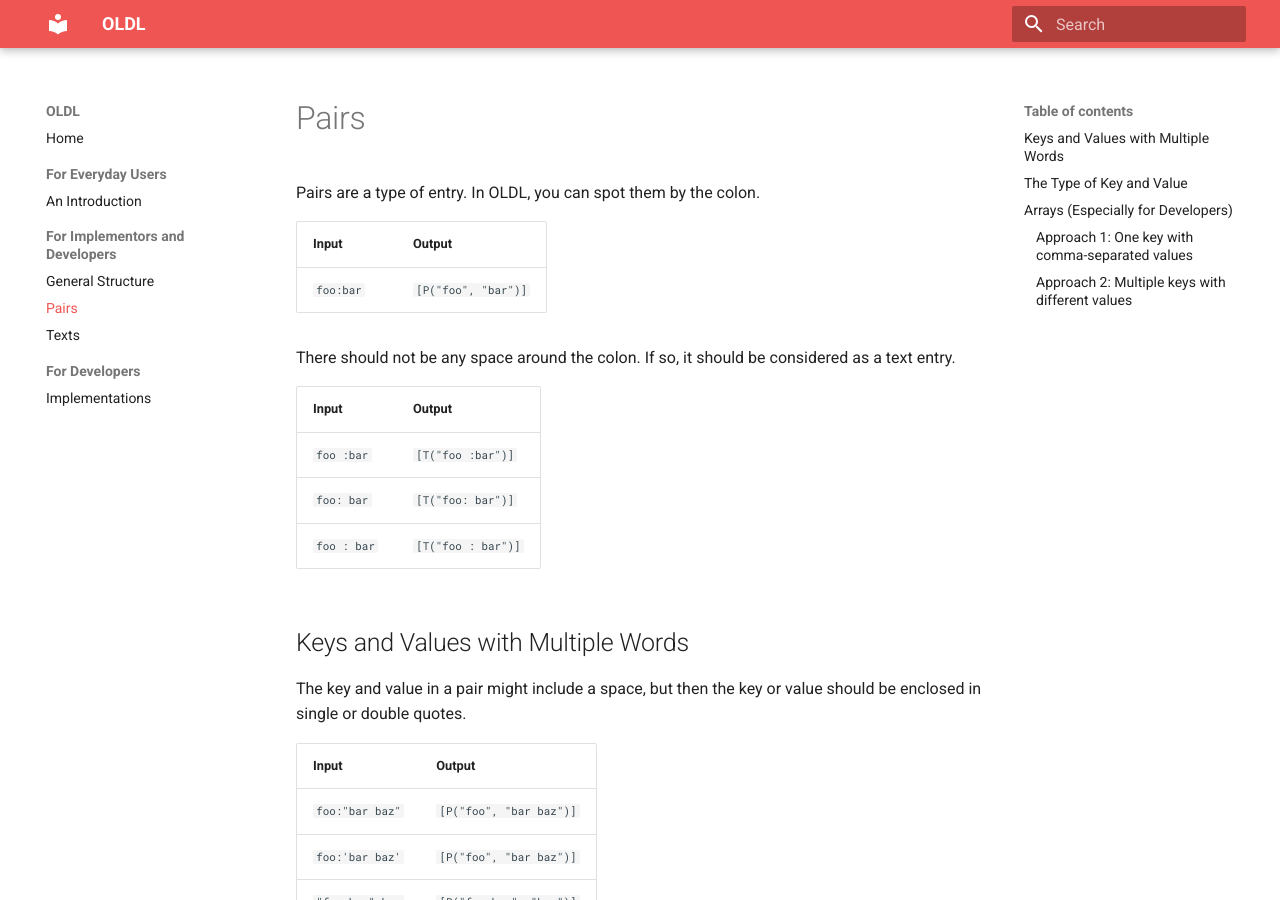
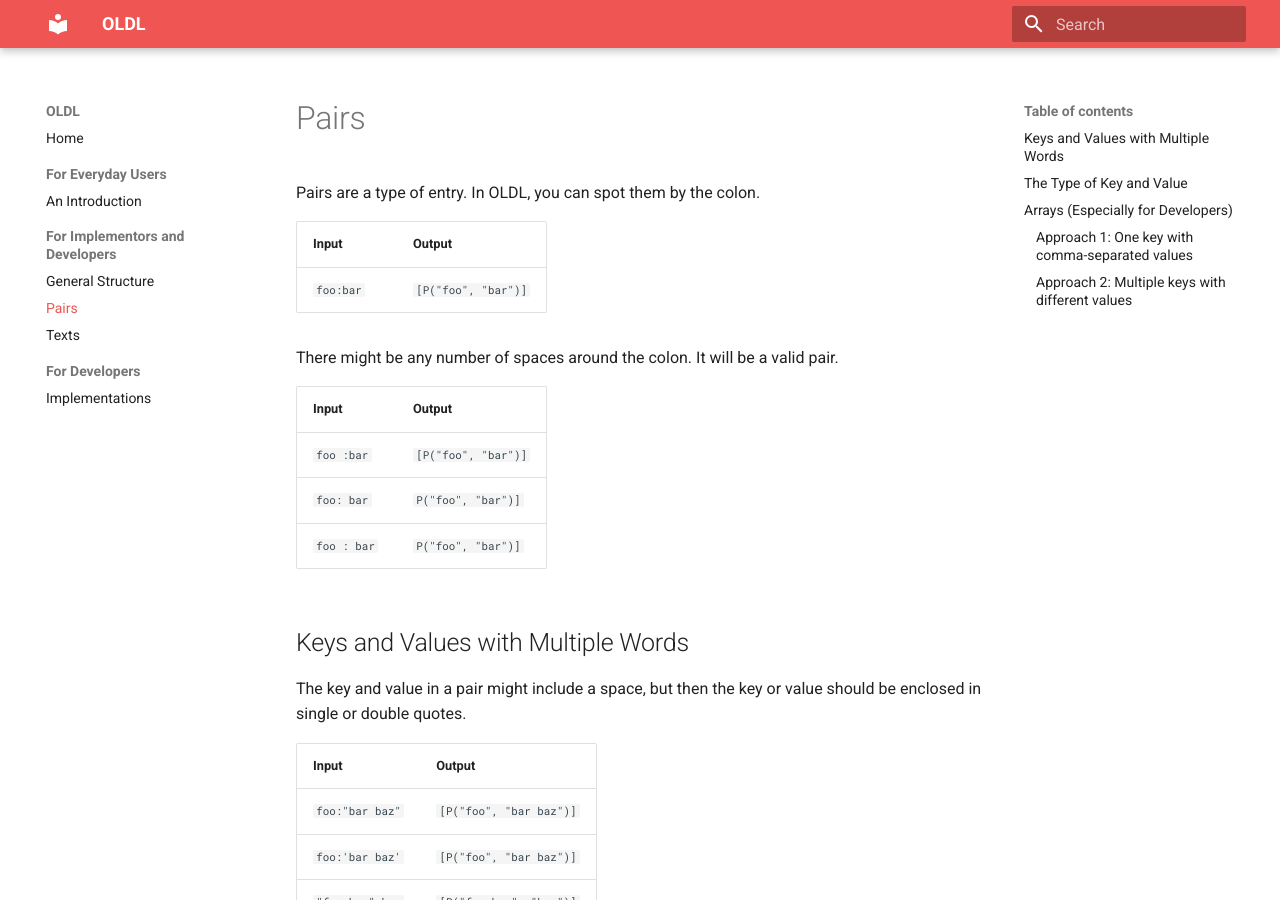
Before and after one commit to erayerdin/oldlspec, an MkDocs documentation site: the page built from docs/pairs.md, in a window 1280 px wide and 900 px high. Built offline with MkDocs 1.6.1 and Material for MkDocs 9.7.7, drawn with Linux system fonts in a browser that asks for light colours.

Commit message:
removed the rule of surrounding whitespace around the definer

```diff
--- a/docs/pairs.md
+++ b/docs/pairs.md
@@ -16,13 +16,13 @@ Pairs are a type of entry. In OLDL, you can spot them by the colon.
 | ----- | ------ |
 | `foo:bar` | `[P("foo", "bar")]` |
 
-There should not be any space around the colon. If so, it should be considered as a text entry.
+There might be any number of spaces around the colon. It will be a valid pair.
 
 | Input      | Output |
 | ---------- | ------ |
-| `foo :bar` | `[T("foo :bar")]` |
-| `foo: bar` | `[T("foo: bar")]` |
-| `foo : bar` | `[T("foo : bar")]` |
+| `foo :bar` | `[P("foo", "bar")]` |
+| `foo: bar` | `P("foo", "bar")]` |
+| `foo : bar` | `P("foo", "bar")]` |
 
 ## Keys and Values with Multiple Words
 
```
